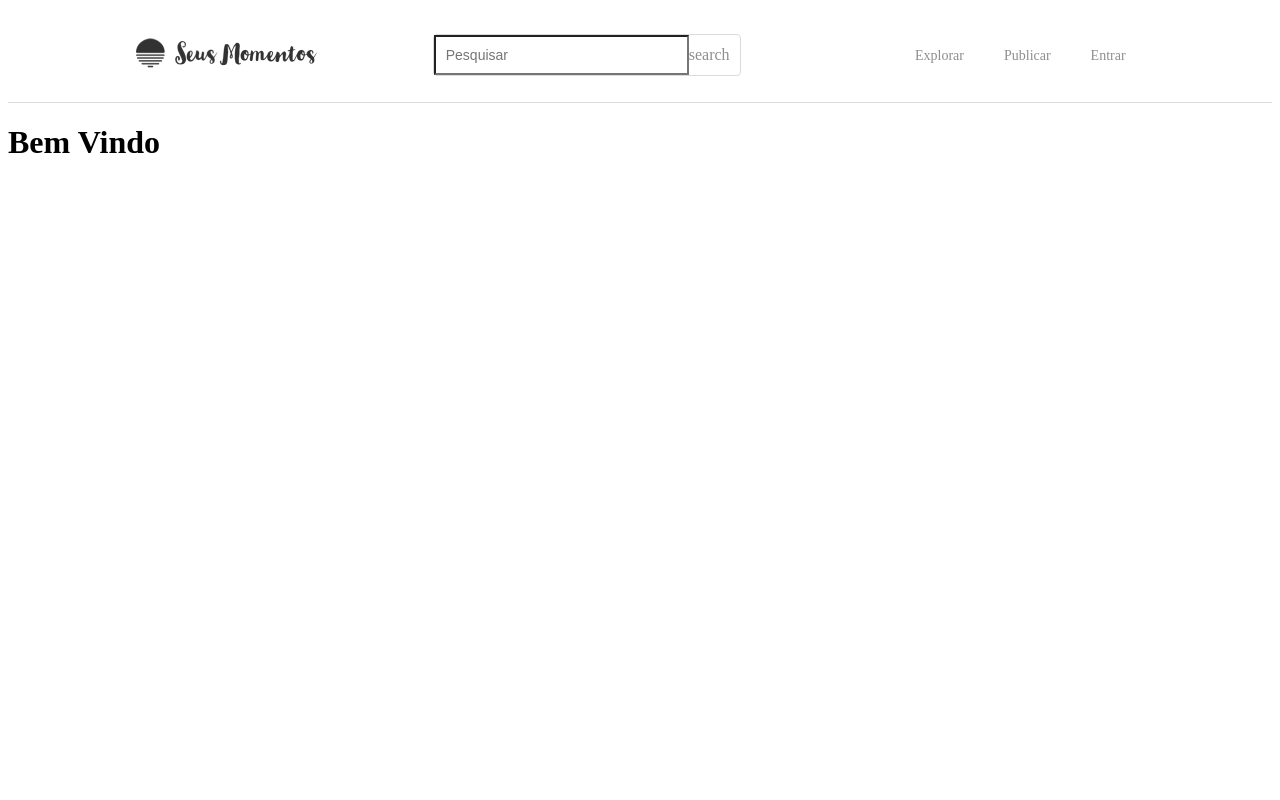
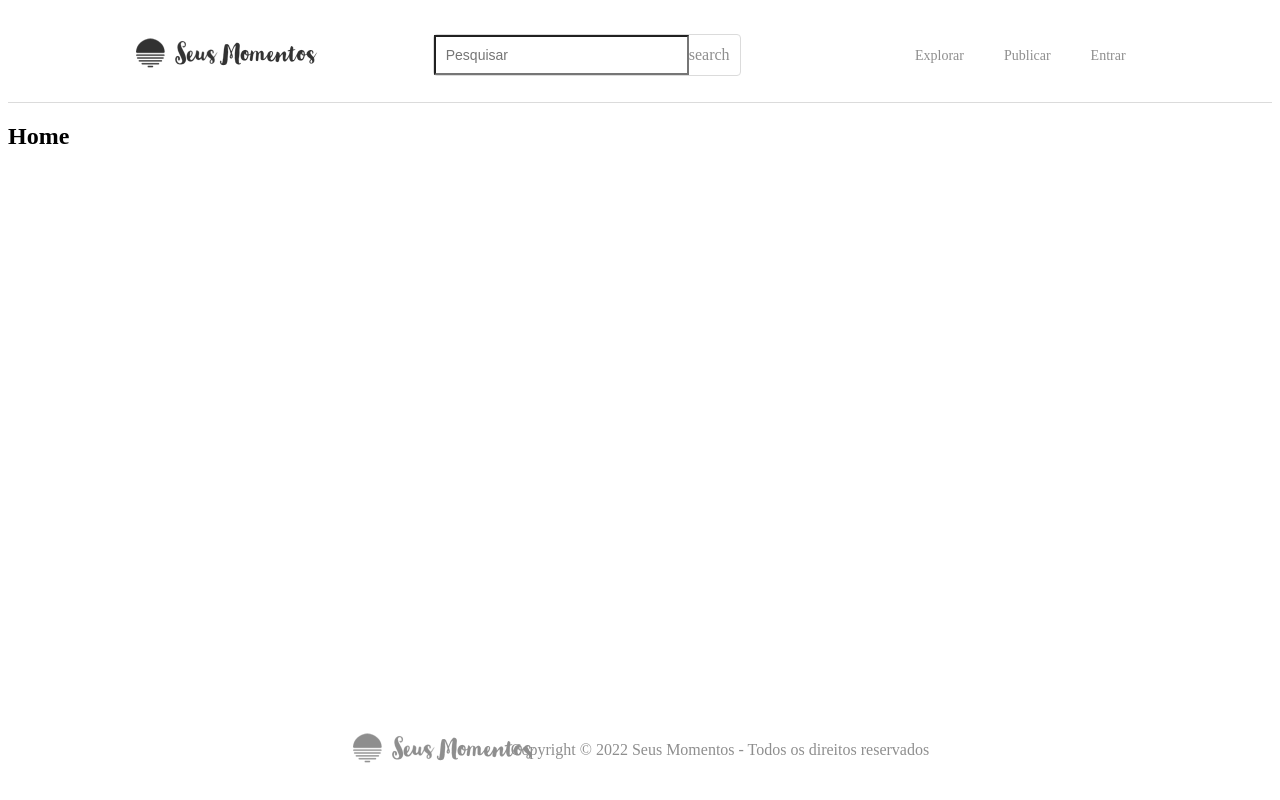
Before and after one commit to lucasalvees/seus-momentos, an Angular app: page / in a window 1280 px wide. Built offline with nearby package versions, Linux system fonts and the light colour scheme.

Commit message:
change in app component

```diff
--- a/src/app/app.component.css
+++ b/src/app/app.component.css
@@ -0,0 +1,4 @@
+.container {
+    min-height: 75vh;
+    margin-top: 1em;
+}
--- a/src/app/app.component.html
+++ b/src/app/app.component.html
@@ -1,2 +1,5 @@
 <app-header></app-header>
-<h1>Bem Vindo</h1>
+<main class="container">
+    <router-outlet></router-outlet>
+</main>
+<app-footer></app-footer>
```
Also changed, not shown: src/app/app.module.ts (+11 -1 lines).
